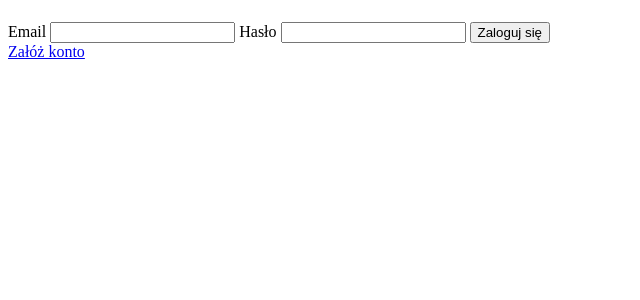
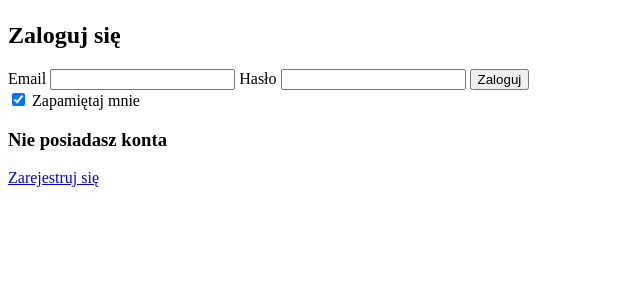
Before and after one commit to jamrozyszymon/Forum_Symfony, a Symfony app: template templates/User/login.twig in a window 1280 px wide. Shown: the part 58-358 px from the top of the page, without its empty margins (0-640 px from the left). Run offline with Twig, Linux system fonts and the light colour scheme; the template is opened without the code that fills it, so the values that code supplies are empty; some libraries are stand-ins or nearby versions.

Commit message:
Remember me, Login, Register - href

```diff
--- a/composer.json
+++ b/composer.json
@@ -23,7 +23,7 @@
         "symfony/security-bundle": "6.1.*",
         "symfony/twig-bundle": "6.1.*",
         "symfony/validator": "6.1.*",
-        "symfony/webpack-encore-bundle": "^1.14",
+        "symfony/webpack-encore-bundle": "^1.15",
         "symfony/yaml": "*",
         "twig/extra-bundle": "^2.12|^3.0",
         "twig/twig": "^2.12|^3.0"
--- a/templates/User/login.twig
+++ b/templates/User/login.twig
@@ -6,11 +6,9 @@
     {% if error %}
         <div>{{ error.messageKey|trans(error.messageData, 'security') }}</div>
     {% endif %}
+    <h2>Zaloguj się</h2>
         <form class="px-4 py-3" action="{{ path('login') }}" method="post">
-        {#
-            <label for="username">Login</label>
-            <input type="text" id="username" name="_username" class="form-control" value="{{ last_username }}"/>
-        #}
+            <div>
 
             <label for="username">Email</label>
             <input type="text" id="username" name="_username" class="form-control" value="{{ last_username }}"/>
@@ -20,10 +18,16 @@
 
             <input type="hidden" name="_target_path" value="/home"/>
 
-            <button type="submit" class="btn btn-secondary">Zaloguj się</button>
+            <button type="submit" class="btn btn-secondary">Zaloguj</button>
+            </div>
+            <div>
+             <label>
+                <input type="checkbox" name="_remember_me" checked/>
+                Zapamiętaj mnie
+            </label>
+            </div>
+
         </form>
-
-        <div>
-            <a href= "{{path('signup')}}">Załóż konto</a>
-        </div>
+        <h3>Nie posiadasz konta</h3>
+            <a href= "{{path('signup')}}">Zarejestruj się</a>
 {% endblock %}
--- a/templates/User/registration.twig
+++ b/templates/User/registration.twig
@@ -1,5 +1,6 @@
 {% extends "base.html.twig" %}
  {% block body %}
+ <h2>Rejestracja</h2>
         <div class= "row">
             <div class = "col-6">
                 <div>
@@ -28,4 +29,8 @@
             </form>
             </div>
         </div>
+        <div>
+            <h3>Masz konto?</h3>
+            <a href= "{{path('login')}}">Logowanie</a>
+        </div>
  {% endblock %}
```
Also changed, not shown: assets/styles/app.scss (+3 -5 lines), templates/base.html.twig (+0 -1 lines), 3 other files.
